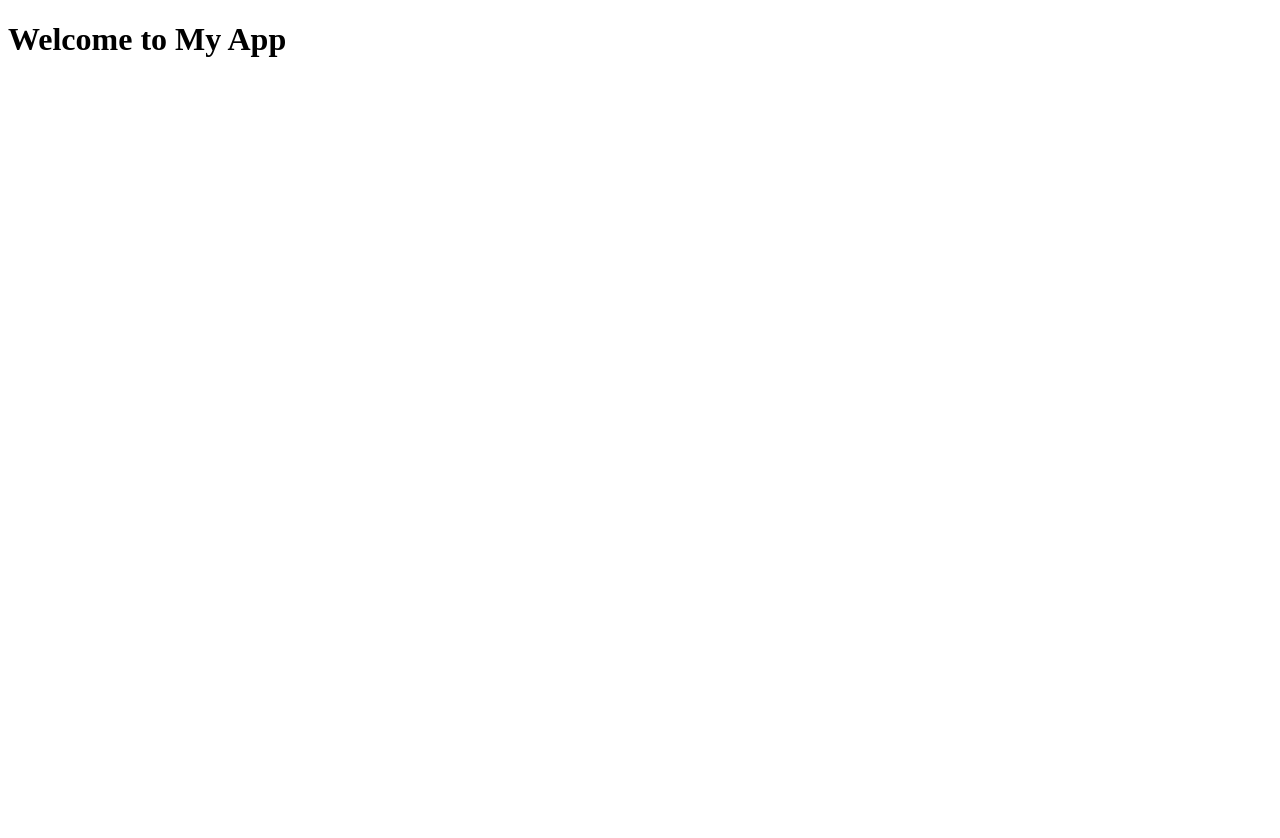
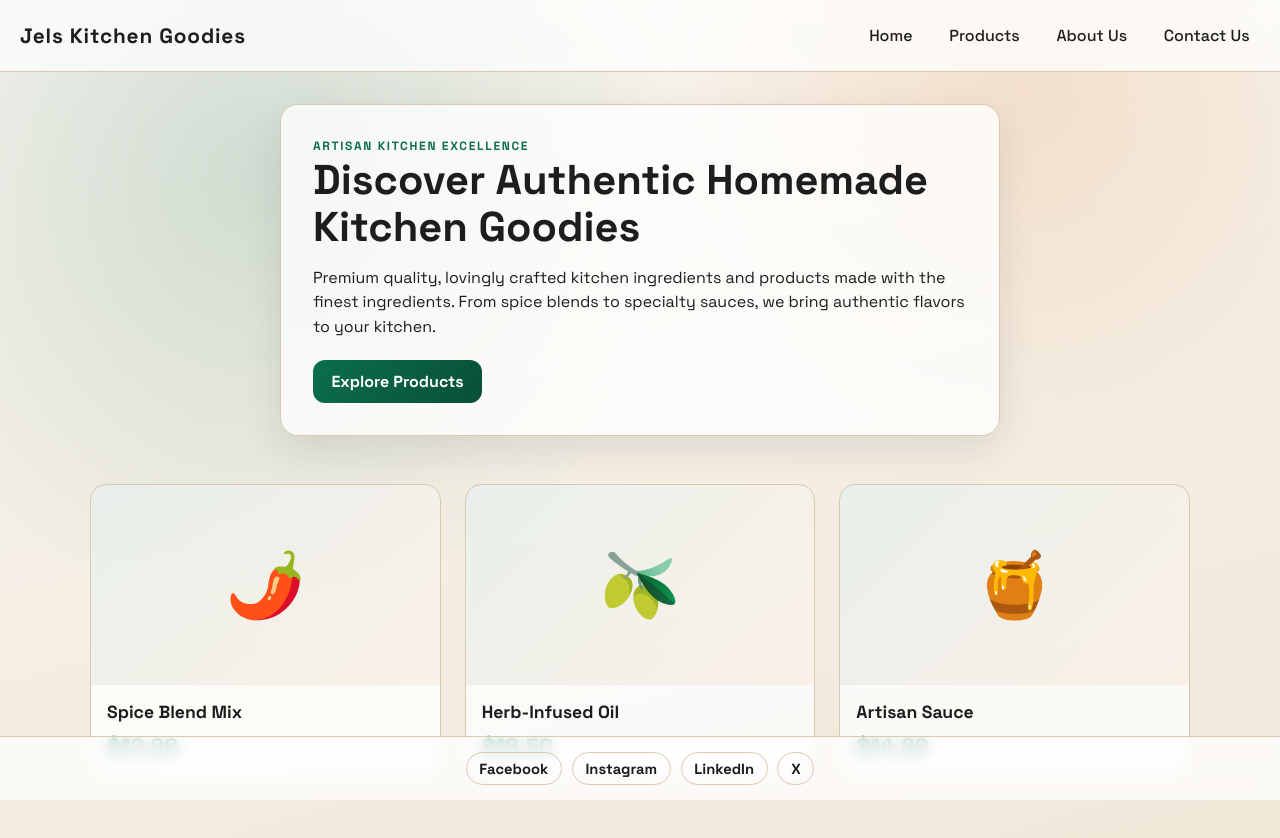
Before and after one commit to Urskiee-oss/businessweb, a plain HTML site: page index.html in a window 1280 px wide. Before the commit the page ends 800 px from the top, so only its background shows below. Drawn offline with Linux system fonts and the light colour scheme.

Commit message:
Layouted

```diff
--- a/css/style.css
+++ b/css/style.css
@@ -0,0 +1,245 @@
+:root {
+	--bg-1: #f8f5ef;
+	--bg-2: #f0e7d8;
+	--ink: #1d1d1d;
+	--brand: #0b6e4f;
+	--brand-deep: #084f39;
+	--line: #d8c9b0;
+	--panel: rgba(255, 255, 255, 0.72);
+}
+
+* {
+	box-sizing: border-box;
+}
+
+html,
+body {
+	margin: 0;
+	min-height: 100%;
+}
+
+body {
+	font-family: "Space Grotesk", "Segoe UI", sans-serif;
+	color: var(--ink);
+	background:
+		radial-gradient(circle at 20% 20%, rgba(11, 110, 79, 0.16), transparent 35%),
+		radial-gradient(circle at 80% 10%, rgba(227, 124, 37, 0.15), transparent 28%),
+		linear-gradient(165deg, var(--bg-1), var(--bg-2));
+	display: flex;
+	flex-direction: column;
+}
+
+.top-nav {
+	position: fixed;
+	top: 0;
+	left: 0;
+	right: 0;
+	height: 72px;
+	padding: 0 1.25rem;
+	border-bottom: 1px solid var(--line);
+	backdrop-filter: blur(8px);
+	background: var(--panel);
+	display: flex;
+	align-items: center;
+	justify-content: space-between;
+	z-index: 10;
+}
+
+.brand {
+	font-size: 1.3rem;
+	font-weight: 700;
+	letter-spacing: 0.04em;
+}
+
+.nav-links {
+	margin: 0;
+	padding: 0;
+	list-style: none;
+	display: flex;
+	align-items: center;
+	gap: 1rem;
+}
+
+.nav-links a {
+	text-decoration: none;
+	color: var(--ink);
+	font-weight: 500;
+	padding: 0.4rem 0.65rem;
+	border-radius: 999px;
+	transition: background-color 160ms ease, color 160ms ease;
+}
+
+.nav-links a:hover {
+	background-color: var(--brand);
+	color: #ffffff;
+}
+
+.main-display {
+	flex: 1;
+	display: flex;
+	flex-direction: column;
+	align-items: center;
+	padding: 104px 1.25rem 110px;
+	gap: 2rem;
+}
+
+.hero-card {
+	width: min(720px, 100%);
+	background: rgba(255, 255, 255, 0.78);
+	border: 1px solid var(--line);
+	border-radius: 18px;
+	padding: 2rem;
+	box-shadow: 0 14px 38px rgba(29, 29, 29, 0.1);
+}
+
+.eyebrow {
+	text-transform: uppercase;
+	letter-spacing: 0.14em;
+	font-size: 0.75rem;
+	color: var(--brand);
+	margin: 0 0 0.7rem;
+	font-weight: 700;
+}
+
+.hero-card h1 {
+	margin: 0 0 0.9rem;
+	line-height: 1.15;
+	font-size: clamp(1.7rem, 3.4vw, 2.6rem);
+}
+
+.hero-card p {
+	margin: 0;
+	line-height: 1.55;
+}
+
+.cta {
+	display: inline-block;
+	margin-top: 1.25rem;
+	text-decoration: none;
+	color: #ffffff;
+	background: linear-gradient(125deg, var(--brand), var(--brand-deep));
+	border-radius: 12px;
+	padding: 0.7rem 1.15rem;
+	font-weight: 700;
+	transition: transform 180ms ease, box-shadow 180ms ease;
+}
+
+.cta:hover {
+	transform: translateY(-1px);
+	box-shadow: 0 8px 22px rgba(11, 110, 79, 0.3);
+}
+
+.cards-grid {
+	width: min(1100px, 100%);
+	display: grid;
+	grid-template-columns: repeat(auto-fit, minmax(260px, 1fr));
+	gap: 1.5rem;
+	margin-top: 1rem;
+}
+
+.product-card {
+	background: rgba(255, 255, 255, 0.78);
+	border: 1px solid var(--line);
+	border-radius: 16px;
+	overflow: hidden;
+	display: flex;
+	flex-direction: column;
+	transition: transform 160ms ease, box-shadow 160ms ease, border-color 160ms ease;
+	cursor: pointer;
+}
+
+.product-card:hover {
+	transform: translateY(-6px);
+	border-color: var(--brand);
+	box-shadow: 0 16px 40px rgba(11, 110, 79, 0.18);
+}
+
+.product-image {
+	width: 100%;
+	height: 200px;
+	display: flex;
+	align-items: center;
+	justify-content: center;
+	font-size: 4rem;
+	background: linear-gradient(135deg, rgba(11, 110, 79, 0.08), rgba(227, 124, 37, 0.08));
+}
+
+.product-card h3 {
+	margin: 1rem 1rem 0.5rem;
+	font-size: 1.1rem;
+	line-height: 1.3;
+}
+
+.product-card .price {
+	margin: 0 1rem 1rem;
+	font-size: 1.4rem;
+	font-weight: 700;
+	color: var(--brand);
+}
+
+.social-nav {
+	position: fixed;
+	left: 0;
+	right: 0;
+	bottom: 0;
+	height: 64px;
+	border-top: 1px solid var(--line);
+	background: var(--panel);
+	backdrop-filter: blur(8px);
+	display: flex;
+	align-items: center;
+	justify-content: center;
+	gap: 0.6rem;
+	padding: 0 1rem;
+}
+
+.social-nav a {
+	color: var(--ink);
+	text-decoration: none;
+	font-size: 0.92rem;
+	font-weight: 600;
+	border: 1px solid var(--line);
+	border-radius: 999px;
+	padding: 0.38rem 0.8rem;
+	transition: border-color 160ms ease, color 160ms ease;
+}
+
+.social-nav a:hover {
+	border-color: var(--brand);
+	color: var(--brand);
+}
+
+@media (max-width: 700px) {
+	.top-nav {
+		height: auto;
+		padding: 0.85rem 1rem;
+		flex-direction: column;
+		align-items: flex-start;
+		gap: 0.6rem;
+	}
+
+	.nav-links {
+		flex-wrap: wrap;
+		gap: 0.5rem;
+	}
+
+	.main-display {
+		padding-top: 130px;
+		gap: 1.5rem;
+	}
+
+	.cards-grid {
+		grid-template-columns: 1fr;
+	}
+
+	.hero-card {
+		padding: 1.4rem;
+	}
+
+	.social-nav {
+		height: auto;
+		flex-wrap: wrap;
+		padding: 0.6rem;
+		gap: 0.45rem;
+	}
+}
--- a/index.html
+++ b/index.html
@@ -2,13 +2,63 @@
 <html>
     <head>
         <meta charset="utf-8">
-        <title>My App</title>
+        <meta name="viewport" content="width=device-width, initial-scale=1">
+        <title>Jels Kitchen Goodies</title>
+        <link rel="preconnect" href="https://fonts.googleapis.com">
+        <link rel="preconnect" href="https://fonts.gstatic.com" crossorigin>
+        <link href="https://fonts.googleapis.com/css2?family=Space+Grotesk:wght@400;500;700&display=swap" rel="stylesheet">
         <link rel="stylesheet" href="css/style.css">
-        <script src="js/app.js"></script>
+        <script src="js/app.js" defer></script>
     </head>
     <body>
-        <header>
-            <h1>Welcome to My App</h1>
+        <header class="top-nav">
+            <div class="brand">Jels Kitchen Goodies</div>
+            <nav aria-label="Primary Navigation">
+                <ul class="nav-links">
+                    <li><a href="#home">Home</a></li>
+                    <li><a href="#services">Products</a></li>
+                    <li><a href="#about">About Us</a></li>
+                    <li><a href="#contact">Contact Us</a></li>
+                </ul>
+            </nav>
         </header>
+
+        <main class="main-display" id="home">
+            <section class="hero-card">
+                <p class="eyebrow">Artisan Kitchen Excellence</p>
+                <h1>Discover Authentic Homemade Kitchen Goodies</h1>
+                <p>
+                    Premium quality, lovingly crafted kitchen ingredients and products made with the finest ingredients. From spice blends to specialty sauces, we bring authentic flavors to your kitchen.
+                </p>
+                <a class="cta" href="#services">Explore Products</a>
+            </section>
+
+            <section class="cards-grid">
+                <div class="product-card">
+                    <div class="product-image">🌶️</div>
+                    <h3>Spice Blend Mix</h3>
+                    <p class="price">$12.99</p>
+                </div>
+
+                <div class="product-card">
+                    <div class="product-image">🫒</div>
+                    <h3>Herb-Infused Oil</h3>
+                    <p class="price">$18.50</p>
+                </div>
+
+                <div class="product-card">
+                    <div class="product-image">🍯</div>
+                    <h3>Artisan Sauce</h3>
+                    <p class="price">$14.99</p>
+                </div>
+            </section>
+        </main>
+
+        <footer class="social-nav" aria-label="Social Links">
+            <a href="#" aria-label="Facebook">Facebook</a>
+            <a href="#" aria-label="Instagram">Instagram</a>
+            <a href="#" aria-label="LinkedIn">LinkedIn</a>
+            <a href="#" aria-label="X">X</a>
+        </footer>
     </body>
 </html>
```
